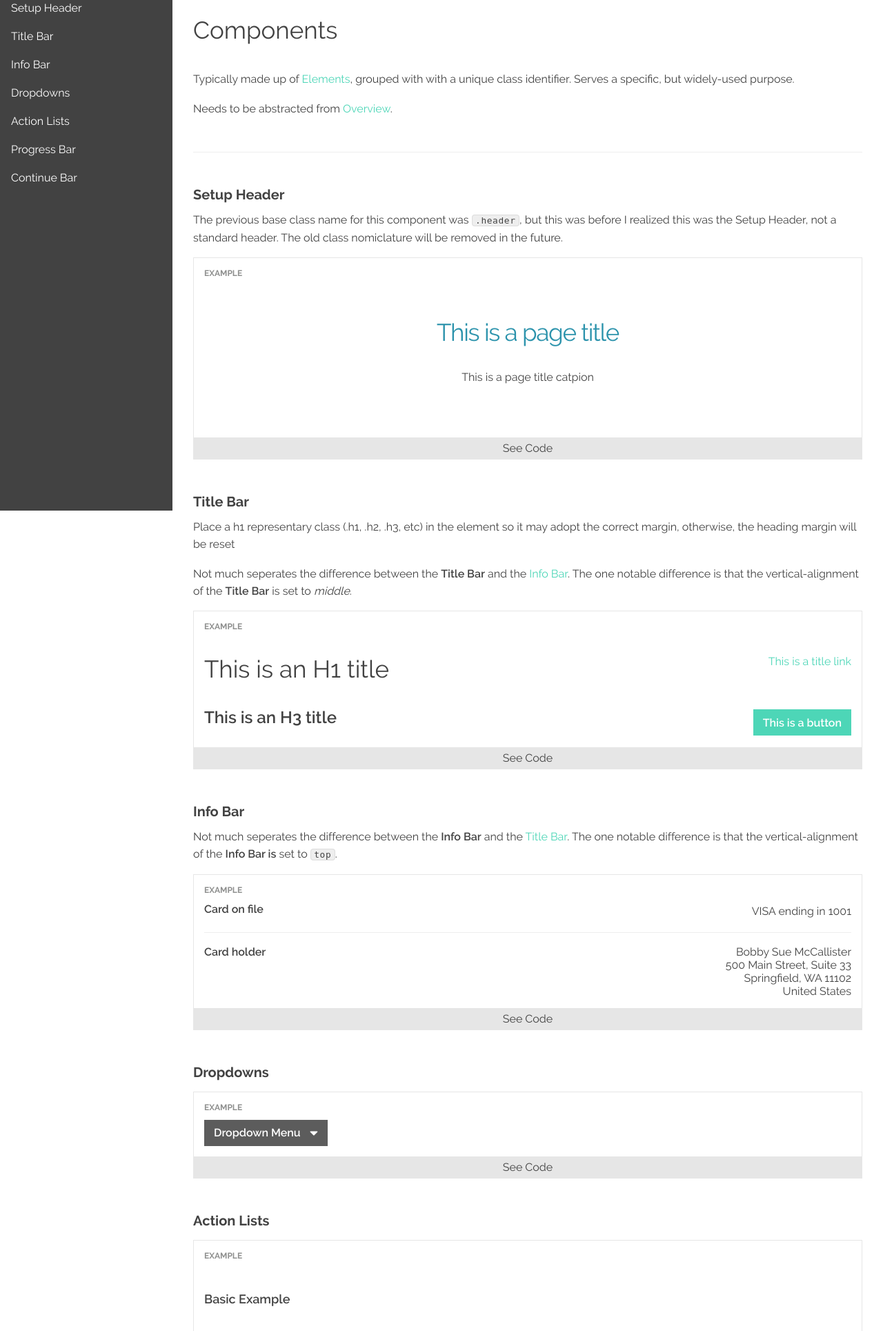
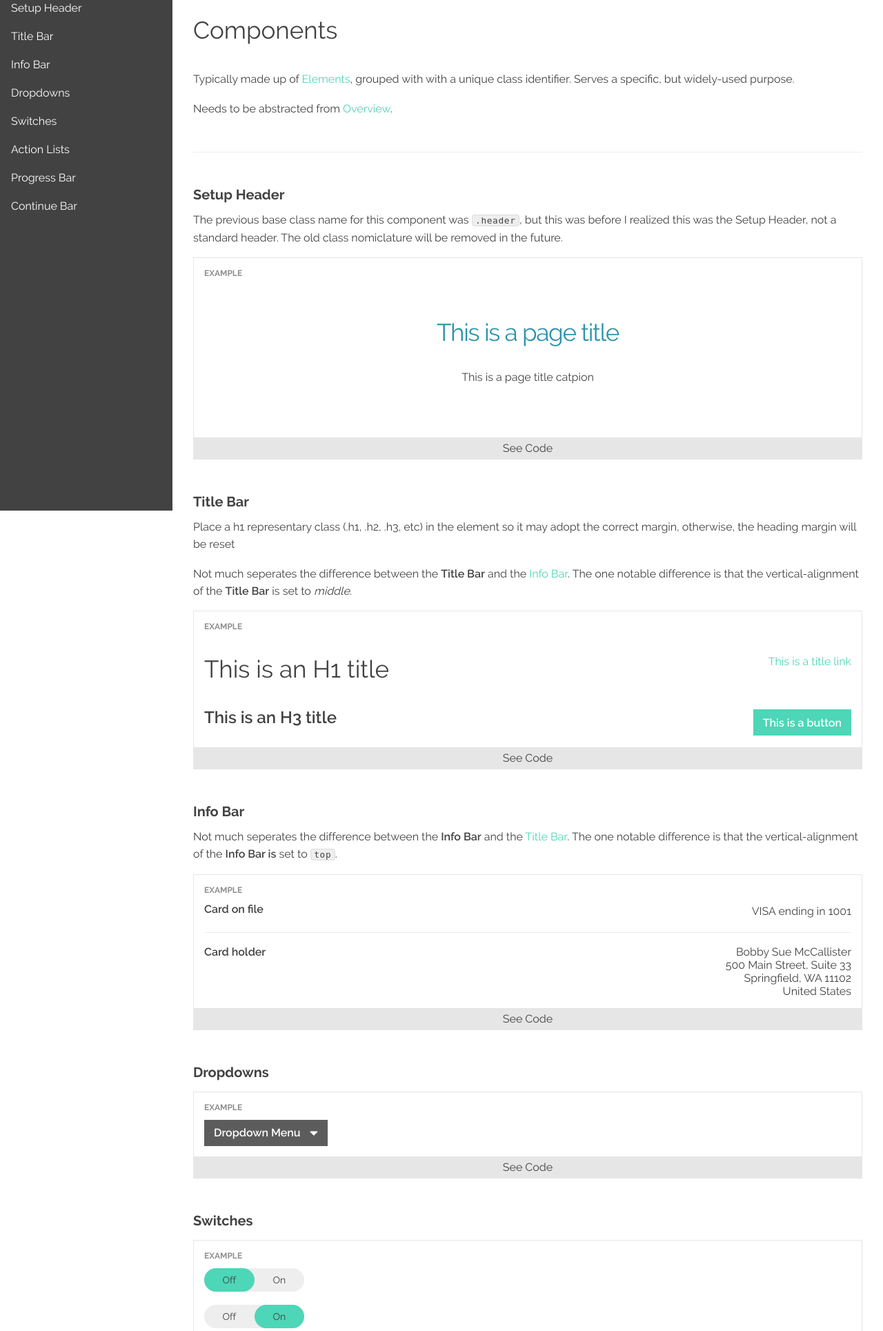
Before and after one commit to VizualAbstract/ReCharge-Styleguide, a PHP site: page /components.php in a window 1280 px wide. Shown: the part 60-1989 px from the top of the page at 69% size. Run offline with PHP 8.4, Linux system fonts and the light colour scheme; grey boxes labelled with a size stand in for pictures from a placeholder-image service; some libraries are stand-ins or nearby versions.

Commit message:
Move switches to components

```diff
--- a/components.php
+++ b/components.php
@@ -92,6 +92,36 @@
 	</ul>
 </div><!-- .button .dropdown -->
 </div>
+
+<h2 id="switches">Switches</h2>
+<div class="example">
+	<label class="switch">
+		<div class="switch__inner">
+			<input class="switch__input" type="checkbox">
+			<span class="switch__overlay"></span>
+			<span class="switch__left">Off</span>
+			<span class="switch__right">On</span>
+		</div><!-- .switch__inner -->
+	</label><!-- .switch -->
+	<br>
+	<label class="switch">
+		<div class="switch__inner">
+			<input class="switch__input" type="checkbox" checked="checked">
+			<span class="switch__overlay"></span>
+			<span class="switch__left">Off</span>
+			<span class="switch__right">On</span>
+		</div><!-- .switch__inner -->
+	</label><!-- .switch -->
+	<br>
+	<label class="switch switch--large">
+		<div class="switch__inner">
+			<input class="switch__input" type="checkbox">
+			<span class="switch__overlay"></span>
+			<span class="switch__left">Large Off</span>
+			<span class="switch__right">Large On</span>
+		</div><!-- .switch__inner -->
+	</label><!-- .switch -->
+</div><!-- .example -->
 
 <h2 id="action-lists">Action Lists</h2>
 <div class="example">
```
